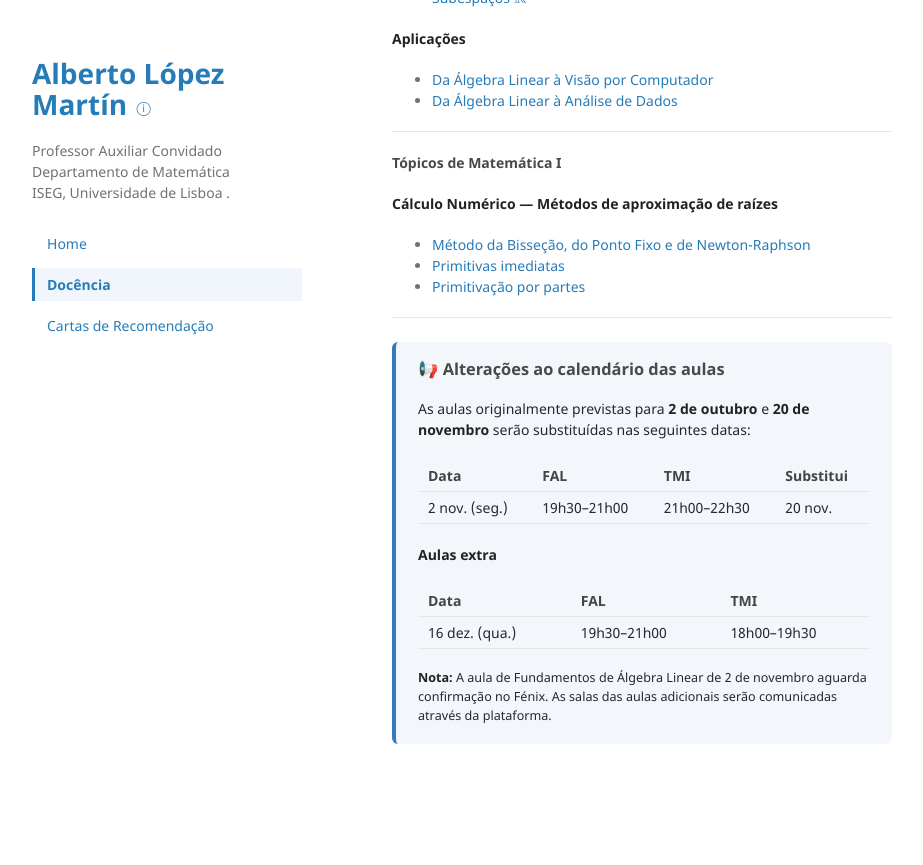
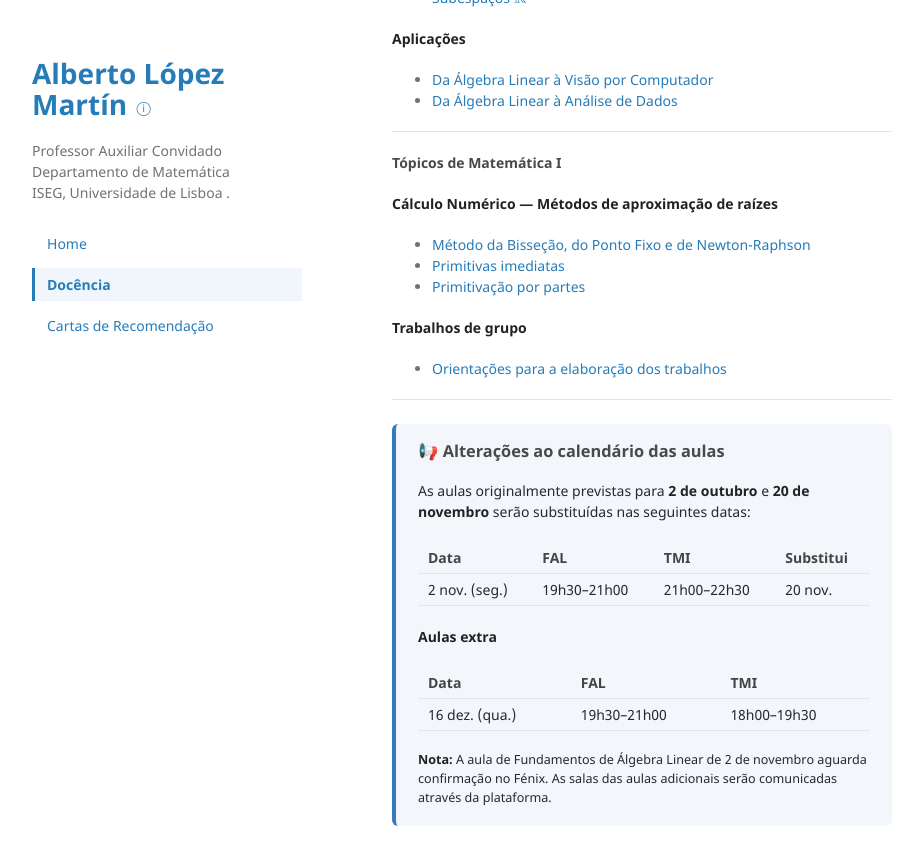
Before and after one commit to alopzmartin/alopzmartin.github.io, a Jekyll site: the page built from teaching/index.md, in a window 1280 px wide and 900 px high, scrolled down 514 px. Shown: the top 865 px of the window, without its empty margins (178-1101 px from the left). Built offline with Jekyll 4.4.1, drawn with Linux system fonts in a browser that asks for light colours; before the commit the page ends 1332 px from its top, so only the background shows below that.

Commit message:
Update index.md

```diff
--- a/teaching/index.md
+++ b/teaching/index.md
@@ -38,6 +38,9 @@ Nesta página disponibilizo alguns slides e materiais complementares que poderã
 - [Primitivas imediatas]({{ '/teaching/primitivas/' | relative_url }})
 - [Primitivação por partes]({{ '/teaching/primitivas-por-partes/' | relative_url }})
 
+**Trabalhos de grupo**
+
+- [Orientações para a elaboração dos trabalhos]({{ '/teaching/orientacoes-trabalhos/' | relative_url }})
 
 ---
 
```
